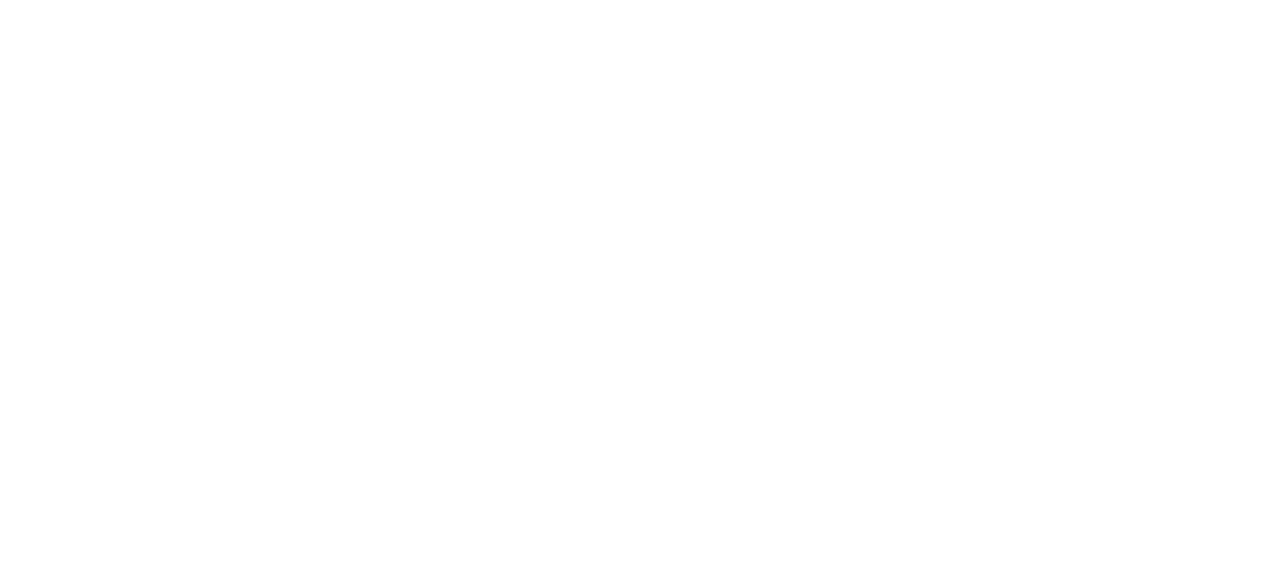
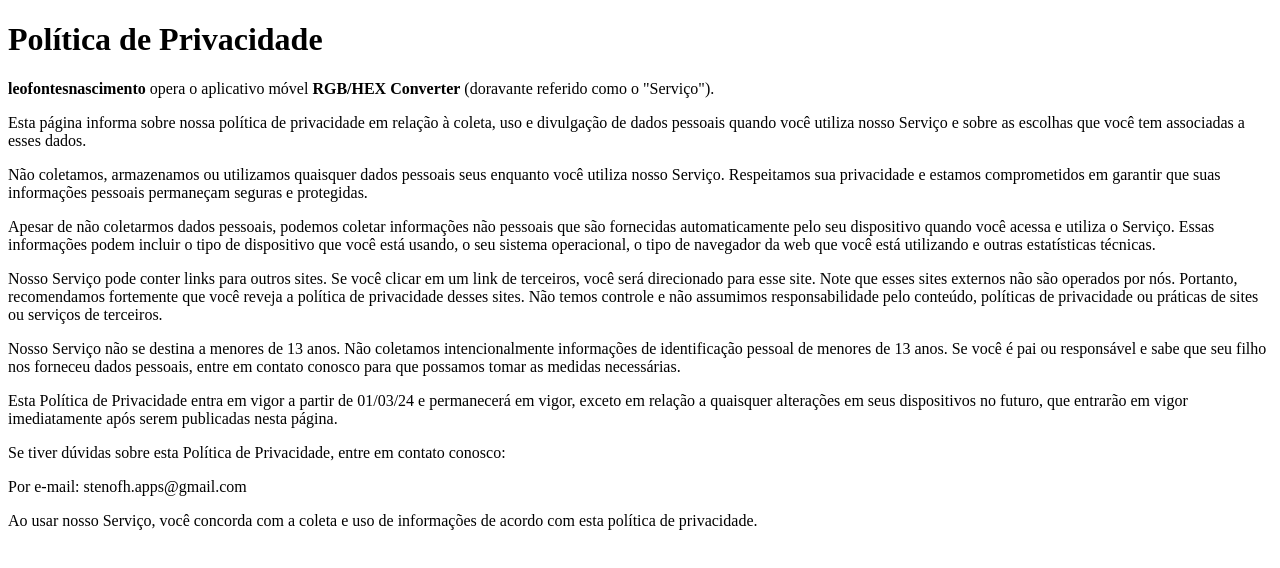
Before and after one commit to leofontesnascimento/apps-privacy-policy, a plain HTML site: page index.html in a window 1280 px wide. Drawn offline with Linux system fonts and the light colour scheme.

Commit message:
refactor: update privacy policy of rgb/hex converter app

```diff
--- a/index.html
+++ b/index.html
@@ -1,5 +1,31 @@
-<html>
-  <head>
-    <title>Hello World!</title>
-  </head>
+<!DOCTYPE html>
+<html lang="pt-br">
+<head>
+    <meta charset="UTF-8">
+    <meta name="viewport" content="width=device-width, initial-scale=1.0">
+    <title>Política de Privacidade</title>
+</head>
+<body>
+    <h1>Política de Privacidade</h1>
+
+    <p><strong>leofontesnascimento</strong> opera o aplicativo móvel <strong>RGB/HEX Converter</strong> (doravante referido como o "Serviço").</p>
+
+    <p>Esta página informa sobre nossa política de privacidade em relação à coleta, uso e divulgação de dados pessoais quando você utiliza nosso Serviço e sobre as escolhas que você tem associadas a esses dados.</p>
+
+    <p>Não coletamos, armazenamos ou utilizamos quaisquer dados pessoais seus enquanto você utiliza nosso Serviço. Respeitamos sua privacidade e estamos comprometidos em garantir que suas informações pessoais permaneçam seguras e protegidas.</p>
+
+    <p>Apesar de não coletarmos dados pessoais, podemos coletar informações não pessoais que são fornecidas automaticamente pelo seu dispositivo quando você acessa e utiliza o Serviço. Essas informações podem incluir o tipo de dispositivo que você está usando, o seu sistema operacional, o tipo de navegador da web que você está utilizando e outras estatísticas técnicas.</p>
+
+    <p>Nosso Serviço pode conter links para outros sites. Se você clicar em um link de terceiros, você será direcionado para esse site. Note que esses sites externos não são operados por nós. Portanto, recomendamos fortemente que você reveja a política de privacidade desses sites. Não temos controle e não assumimos responsabilidade pelo conteúdo, políticas de privacidade ou práticas de sites ou serviços de terceiros.</p>
+
+    <p>Nosso Serviço não se destina a menores de 13 anos. Não coletamos intencionalmente informações de identificação pessoal de menores de 13 anos. Se você é pai ou responsável e sabe que seu filho nos forneceu dados pessoais, entre em contato conosco para que possamos tomar as medidas necessárias.</p>
+
+    <p>Esta Política de Privacidade entra em vigor a partir de 01/03/24 e permanecerá em vigor, exceto em relação a quaisquer alterações em seus dispositivos no futuro, que entrarão em vigor imediatamente após serem publicadas nesta página.</p>
+
+    <p>Se tiver dúvidas sobre esta Política de Privacidade, entre em contato conosco:</p>
+
+    <p>Por e-mail: stenofh.apps@gmail.com</p>
+
+    <p>Ao usar nosso Serviço, você concorda com a coleta e uso de informações de acordo com esta política de privacidade.</p>
+</body>
 </html>
```
